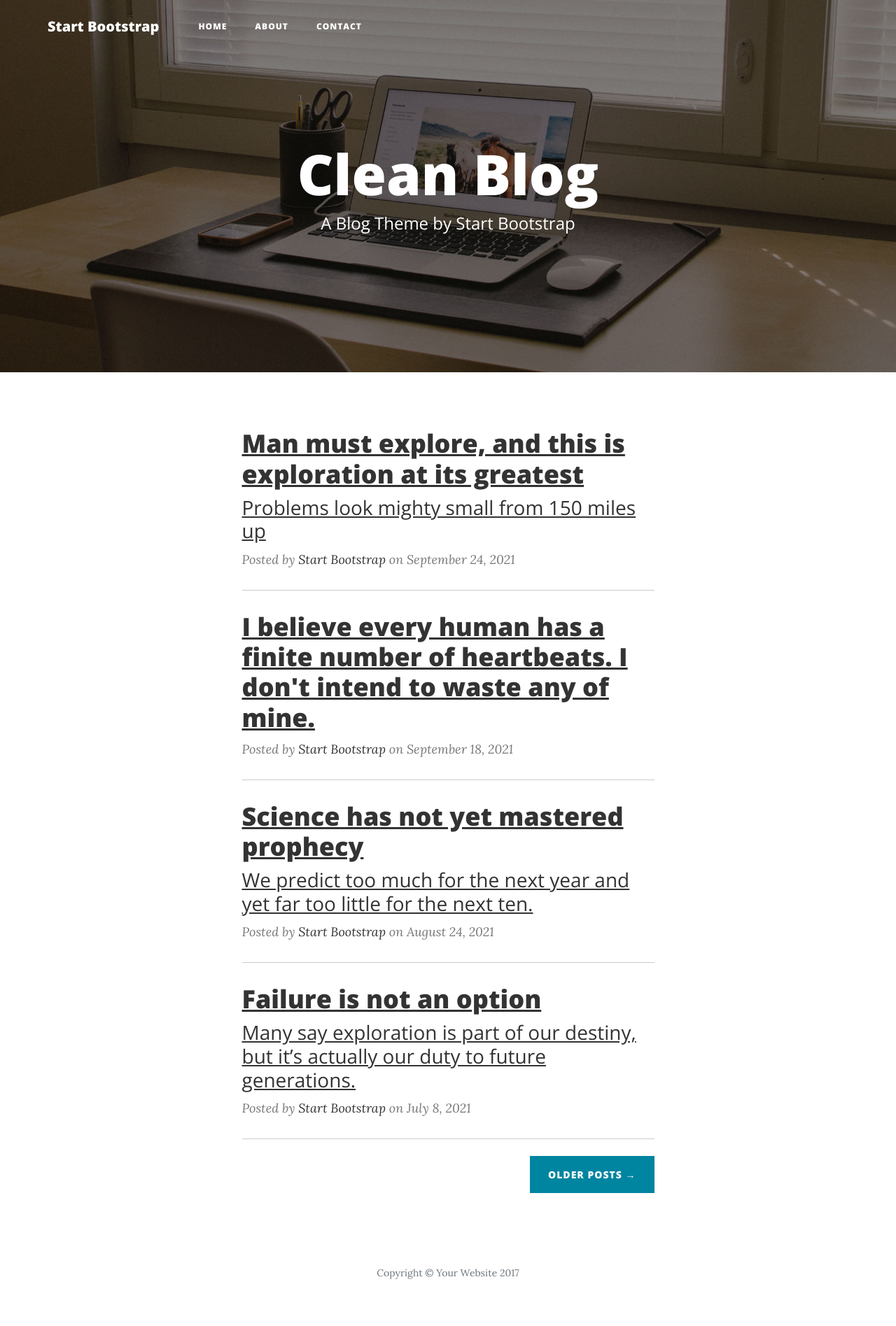
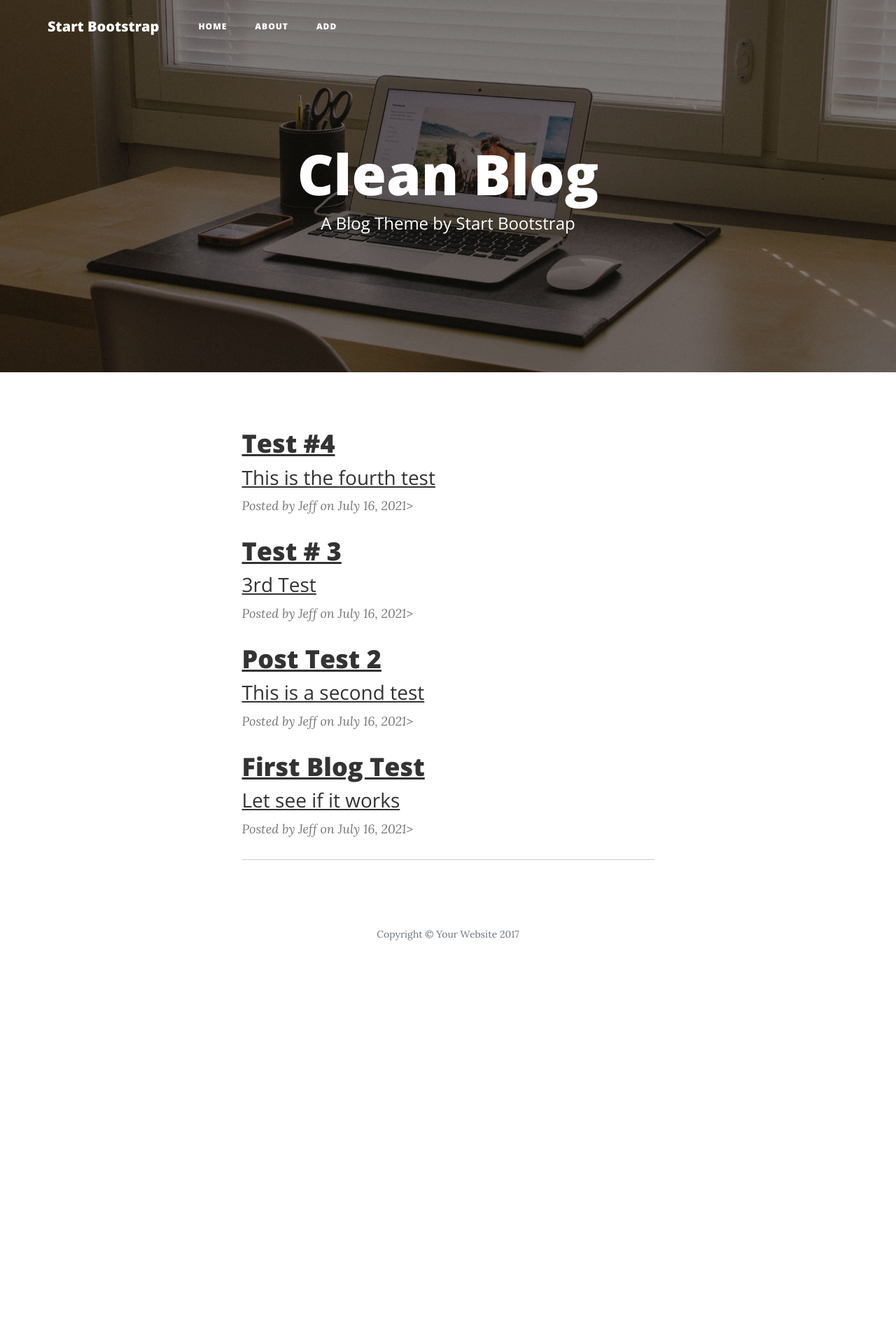
Before and after one commit to jmallen1027/flask-app, a Flask app: page / in a window 1280 px wide. Shown: the whole page at 70% size. After the commit the page ends 1344 px from the top, so only its background shows below. Run offline with Flask 2, Linux system fonts and the light colour scheme; data comes from the database, SQL or seed files in the repository; both versions use the stored data as it was after the commit; some libraries are stand-ins or nearby versions.

Commit message:
Second Push

```diff
--- a/app.py
+++ b/app.py
@@ -26,7 +26,8 @@ class Blogpost(db.Model):
 
 @app.route('/')
 def index():
-        return render_template('index.html')
+        posts = Blogpost.query.order_by(Blogpost.date_posted.desc()).all()
+        return render_template('index.html', posts=posts)
 
 @app.route('/about')
 def about():
--- a/templates/index.html
+++ b/templates/index.html
@@ -40,7 +40,7 @@
                       <a class="nav-link" href="{{ url_for('about') }}">About</a>
                     </li>
                     <li class="nav-item">
-                      <a class="nav-link" href="{{ url_for('contact') }}">Contact</a>
+                      <a class="nav-link" href="{{ url_for('add') }}">Add</a>
                     </li>
                     </ul>
                 </div>
@@ -63,65 +63,28 @@
         <div class="container px-4 px-lg-5">
             <div class="row gx-4 gx-lg-5 justify-content-center">
                 <div class="col-md-10 col-lg-8 col-xl-7">
-                    <!-- Post preview-->
+                    {% for post in posts %}
                     <div class="post-preview">
-                        <a href="post.html">
-                            <h2 class="post-title">Man must explore, and this is exploration at its greatest</h2>
-                            <h3 class="post-subtitle">Problems look mighty small from 150 miles up</h3>
+                        <a href="{{ url_for('post', post_id=post.id) }}">
+                            <h2 class="post-title">
+                                {{ post.title }}
+                            </h2>
+                            <h3 class="post-subtitle">
+                                {{ post.subtitle }}
+                              </h3>
                         </a>
-                        <p class="post-meta">
-                            Posted by
-                            <a href="#!">Start Bootstrap</a>
-                            on September 24, 2021
-                        </p>
+                        <p class="post-meta">Posted by {{ post.author }} on {{ post.date_posted.strftime('%B %d, %Y') }}></p>
                     </div>
+                    {% endfor %}
+                    <hr>
                     <!-- Divider-->
-                    <hr class="my-4" />
-                    <!-- Post preview-->
-                    <div class="post-preview">
-                        <a href="post.html"><h2 class="post-title">I believe every human has a finite number of heartbeats. I don't intend to waste any of mine.</h2></a>
-                        <p class="post-meta">
-                            Posted by
-                            <a href="#!">Start Bootstrap</a>
-                            on September 18, 2021
-                        </p>
-                    </div>
-                    <!-- Divider-->
-                    <hr class="my-4" />
-                    <!-- Post preview-->
-                    <div class="post-preview">
-                        <a href="post.html">
-                            <h2 class="post-title">Science has not yet mastered prophecy</h2>
-                            <h3 class="post-subtitle">We predict too much for the next year and yet far too little for the next ten.</h3>
-                        </a>
-                        <p class="post-meta">
-                            Posted by
-                            <a href="#!">Start Bootstrap</a>
-                            on August 24, 2021
-                        </p>
-                    </div>
-                    <!-- Divider-->
-                    <hr class="my-4" />
-                    <!-- Post preview-->
-                    <div class="post-preview">
-                        <a href="post.html">
-                            <h2 class="post-title">Failure is not an option</h2>
-                            <h3 class="post-subtitle">Many say exploration is part of our destiny, but it’s actually our duty to future generations.</h3>
-                        </a>
-                        <p class="post-meta">
-                            Posted by
-                            <a href="#!">Start Bootstrap</a>
-                            on July 8, 2021
-                        </p>
-                    </div>
-                    <!-- Divider-->
-                    <hr class="my-4" />
                     <!-- Pager-->
-                    <div class="d-flex justify-content-end mb-4"><a class="btn btn-primary text-uppercase" href="#!">Older Posts →</a></div>
                 </div>
             </div>
         </div>
-    <!-- Footer -->
+
+
+        <!-- Footer -->
     <footer>
         <div class="container">
           <div class="row">
--- a/templates/post.html
+++ b/templates/post.html
@@ -36,7 +36,7 @@
                       <a class="nav-link" href="{{ url_for('about') }}">About</a>
                     </li>
                     <li class="nav-item">
-                      <a class="nav-link" href="{{ url_for('contact') }}">Contact</a>
+                      <a class="nav-link" href="{{ url_for('add') }}">Add</a>
                     </li>
                     </ul>
                 </div>
```
Also changed, not shown: templates/about.html (+2 -5 lines), templates/add.html (+37 -54 lines), templates/contact.html (deleted, +0 -121 lines), blog.db.
